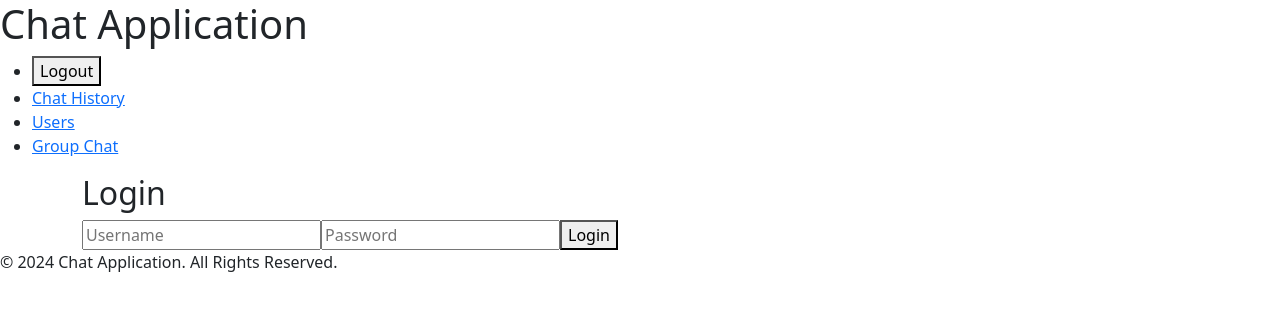
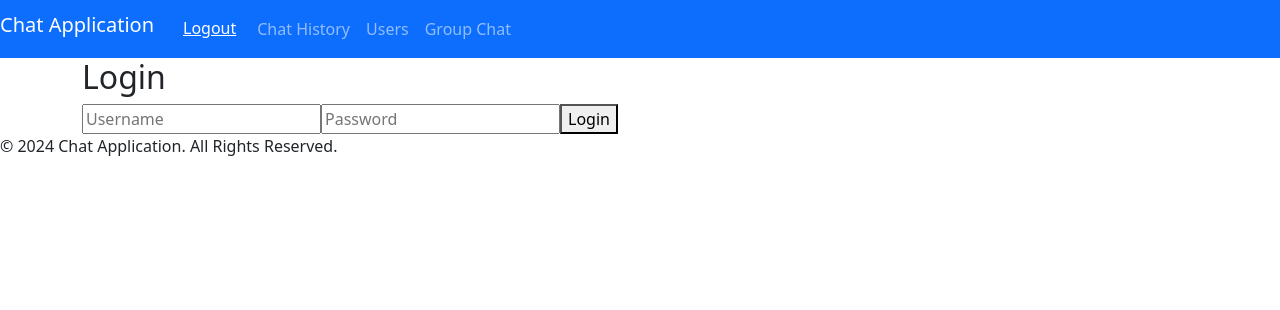
Before and after one commit to SkandaShreedhar/DBMS-Project, a React (Create React App) app in the folder myapp/: page / in a window 1280 px wide. Shown: the top 310 px of the page. Built offline with nearby package versions, Linux system fonts and the light colour scheme; no server answers.

Commit message:
Update navbar.js

```diff
--- a/myapp/src/navbar.js
+++ b/myapp/src/navbar.js
@@ -1,23 +1,33 @@
 import React from 'react';
-import { useNavigate } from 'react-router-dom'; // Import useNavigate instead of useHistory
+import { useNavigate } from 'react-router-dom';
 
 function Navbar({ setAuthenticated }) {
-    const navigate = useNavigate(); // Use useNavigate
+    const navigate = useNavigate();
 
     const handleLogout = () => {
-        setAuthenticated(false); // Call the logout API if needed
-        navigate('/login'); // Use navigate instead of history.push
+        setAuthenticated(false);
+        navigate('/');
     };
 
     return (
-        <nav>
-            <h1>Chat Application</h1>
-            <ul>
-                <li><button onClick={handleLogout}>Logout</button></li>
-                <li><a href="/history">Chat History</a></li>
-                <li><a href="/users">Users</a></li>
-                <li><a href="/group-chat">Group Chat</a></li>
-            </ul>
+        <nav className="navbar navbar-expand-lg navbar-dark bg-primary">
+            <h1 className="navbar-brand">Chat Application</h1>
+            <div className="collapse navbar-collapse">
+                <ul className="navbar-nav">
+                    <li className="nav-item">
+                        <button className="btn btn-link text-white" onClick={handleLogout}>Logout</button>
+                    </li>
+                    <li className="nav-item">
+                        <a className="nav-link" href="/history">Chat History</a>
+                    </li>
+                    <li className="nav-item">
+                        <a className="nav-link" href="/users">Users</a>
+                    </li>
+                    <li className="nav-item">
+                        <a className="nav-link" href="/group-chat">Group Chat</a>
+                    </li>
+                </ul>
+            </div>
         </nav>
     );
 }
```
